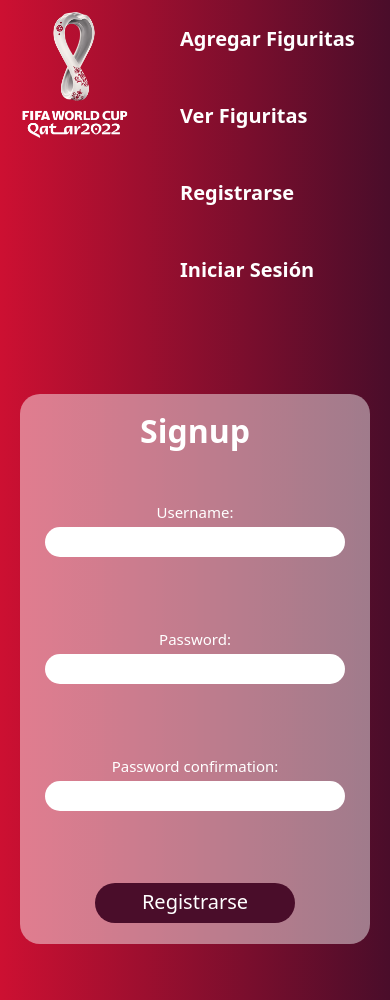
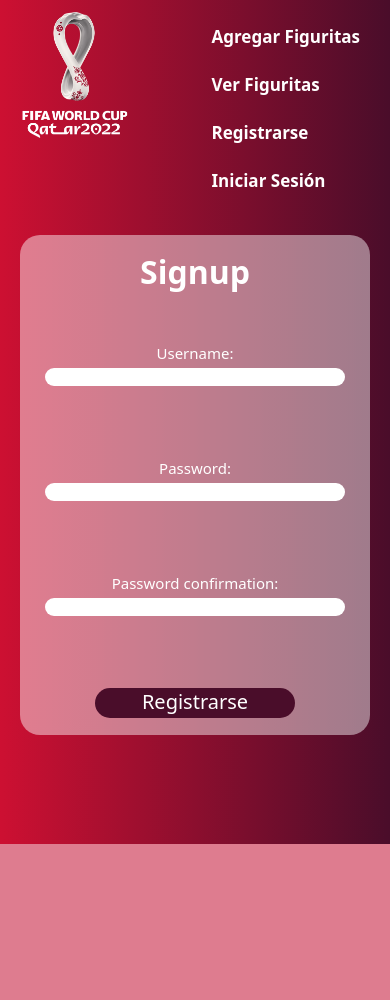
Before and after one commit to Facunare/figuritasDjango, a Django app: page /signup/ in a window 390 px wide. After the commit the page ends 844 px from the top, so only its background shows below. Run offline with Django 4.2, Linux system fonts and the light colour scheme.

Commit message:
diseño responsive

```diff
--- a/figuritas/static/style.css
+++ b/figuritas/static/style.css
@@ -264,3 +264,92 @@
     height: 35px;
     transform: translateY(2px);
 }
+
+
+@media screen and (max-width: 760px) {
+    .nav__li{
+        display: block;
+    }
+
+    .main__signup, .main__signin{
+        height: 60vh;
+    }
+
+    .nav__a{
+        font-size: 17px;
+        padding: 5px;
+    }
+
+    .nav__li:hover > .nav__a{
+        padding: 5px;
+    }
+
+    .nav__a:hover{
+        background-color: rgb(202, 202, 202);
+
+
+    }
+
+    .nav__li:hover{
+        transform: translateY(0px);
+
+    }
+
+}
+
+
+@media screen and (max-width: 500px){
+    .b{
+        width: 350px;
+        height: 450px;
+    }
+
+    .logo{
+        width: 180px;
+    }
+
+    .home__title{
+        font-size: 25px;
+    }
+
+}
+
+@media screen and (max-width: 390px) {
+
+     .b{
+        width: 300px;
+        height: 350px;
+    }
+
+    .logo{
+        width: 130px;
+
+    }
+
+    .home__title{
+        font-size: 20px;
+        margin-top: 50px;
+    }
+
+    .boton{
+
+        padding: 20px 0px;
+
+
+    }
+
+    .total_complete{
+        font-size: 25px;
+    }
+
+    input[name="buscar"]{
+        width: 200px;
+    }
+    .form__signup{
+        height: 500px;
+    }
+    .boton_sign{
+        margin-bottom: 30px;
+    }
+
+}
--- a/figuritas/templates/signup.html
+++ b/figuritas/templates/signup.html
@@ -11,7 +11,7 @@
         <h1 class="signup__title">Signup</h1>
         {% csrf_token %}
         {{form}}
-        <button>
+        <button class="boton_sign">
             Registrarse
         </button>
     </form>
--- a/figuritas/templates/verFigus.html
+++ b/figuritas/templates/verFigus.html
@@ -5,8 +5,8 @@
 
 <div class="titulos_figus">
 
-    <h1>Total completado: {{porcentaje}}%</h1>
-    <h2>Total figuritas: {{cantidad}}</h2>
+    <h1 class="total_complete">Total completado: {{porcentaje}}%</h1>
+    <h2 class="total_figus">Total figuritas: {{cantidad}}</h2>
     <form action="" method="GET">
 
         <input type="search" name="buscar" id="">
--- a/figuritas/views.py
+++ b/figuritas/views.py
@@ -151,7 +151,7 @@
     if busqueda:
         figuritas = figus_totales.objects.filter(
             figurita__icontains=busqueda
-        ).distinct()
+        ).distinct().order_by()
 
 
 
--- a/figusProject/settings.py
+++ b/figusProject/settings.py
@@ -119,7 +119,7 @@
 # Static files (CSS, JavaScript, Images)
 # https://docs.djangoproject.com/en/4.1/howto/static-files/
 
-STATIC_URL = 'figuritas/static/'
+STATIC_URL = 'static/'
 LOGIN_URL = '/signin'
 # Default primary key field type
 # https://docs.djangoproject.com/en/4.1/ref/settings/#default-auto-field
```
Also changed, not shown: db.sqlite3.
